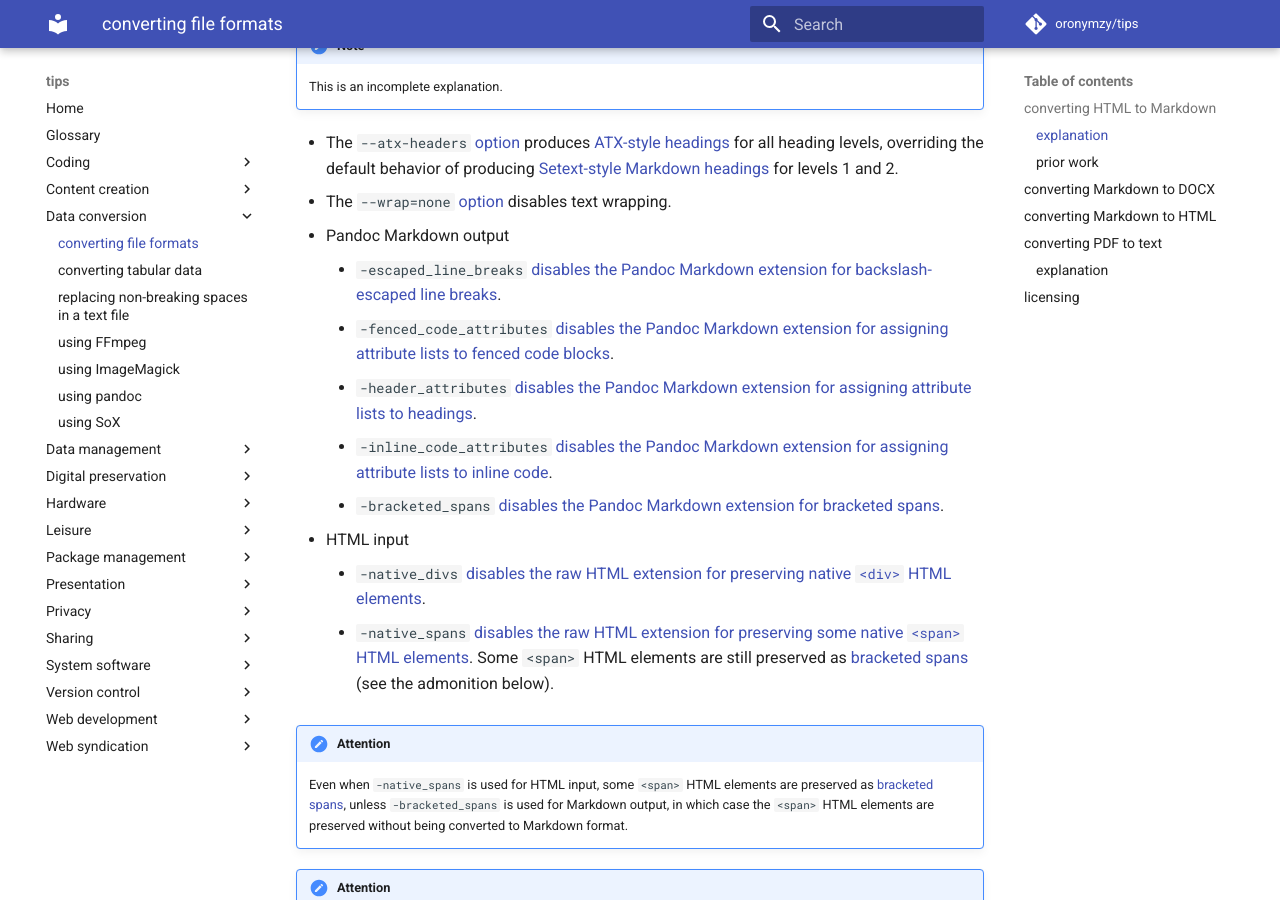
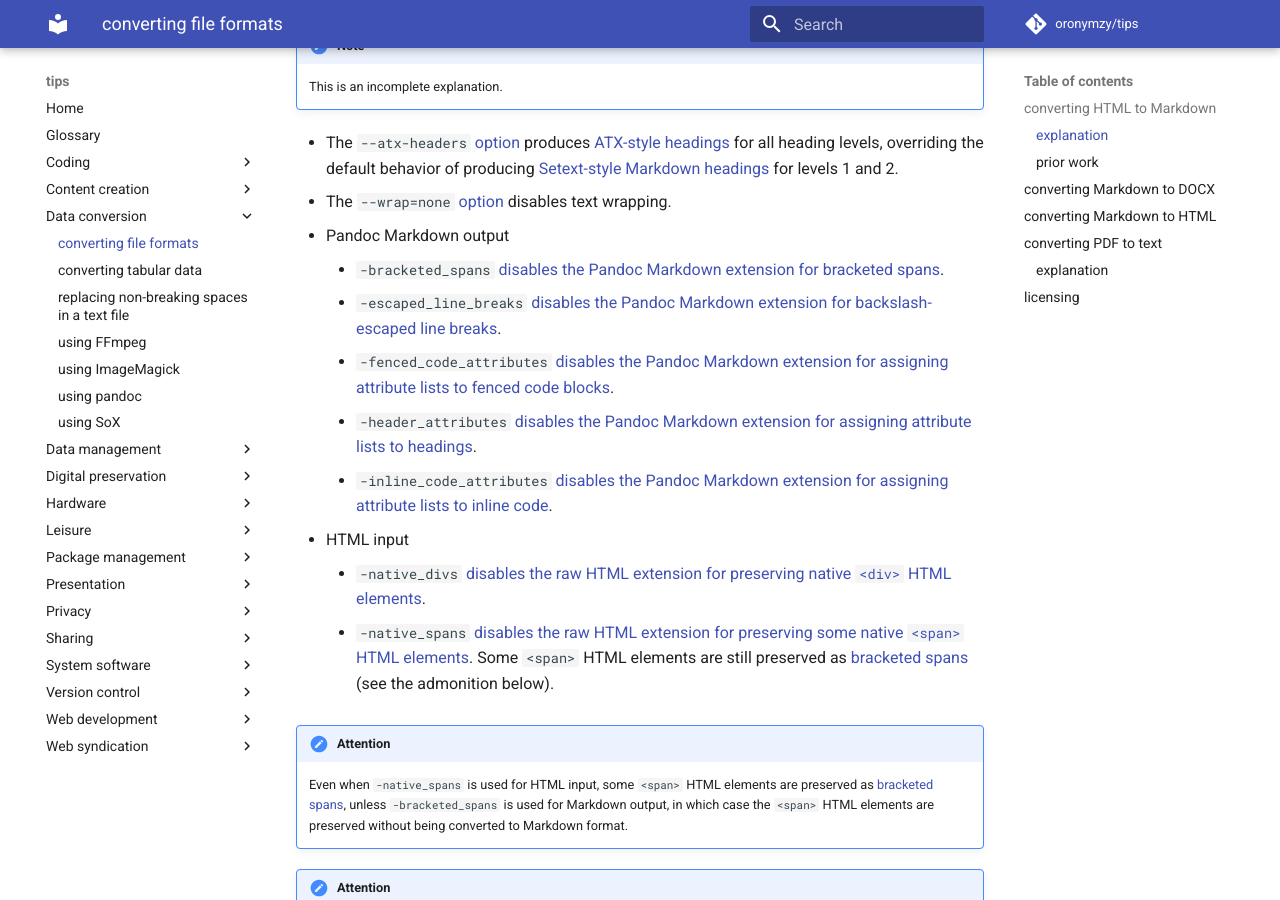
Before and after one commit to oronymzy/tips, an MkDocs documentation site: the page built from docs/cnvffmt.md, in a window 1280 px wide and 900 px high, scrolled down 523 px. Built offline with MkDocs 1.6.1 and Material for MkDocs 9.7.7, drawn with Linux system fonts in a browser that asks for light colours; comment, search, counter and statistics services are not loaded.

Commit message:
Alphabetize unordered list items

```diff
--- a/docs/cnvffmt.md
+++ b/docs/cnvffmt.md
@@ -18,11 +18,11 @@ Use `pandoc -f html-native_divs-native_spans -t markdown-escaped_line_breaks-fen
 - The `--atx-headers` [option](https://pandoc.org/MANUAL.html#option--atx-headers) produces [ATX-style headings](https://pandoc.org/MANUAL.html#atx-style-headers) for all heading levels, overriding the default behavior of producing [Setext-style Markdown headings](https://pandoc.org/MANUAL.html#setext-style-headers) for levels 1 and 2.
 - The `--wrap=none` [option](https://pandoc.org/MANUAL.html#option--wrap) disables text wrapping.
 - Pandoc Markdown output
+    - `-bracketed_spans` [disables](https://pandoc.org/MANUAL.html#extensions) [the Pandoc Markdown extension for bracketed spans](https://pandoc.org/MANUAL.html#extension-bracketed_spans).
     - `-escaped_line_breaks` [disables](https://pandoc.org/MANUAL.html#extensions) [the Pandoc Markdown extension for backslash-escaped line breaks](https://pandoc.org/MANUAL.html#paragraphs).
     - `-fenced_code_attributes` [disables](https://pandoc.org/MANUAL.html#extensions) [the Pandoc Markdown extension for assigning attribute lists to fenced code blocks](https://pandoc.org/MANUAL.html#extension-fenced_code_attributes).
     - `-header_attributes` [disables](https://pandoc.org/MANUAL.html#extensions) [the Pandoc Markdown extension for assigning attribute lists to headings](https://pandoc.org/MANUAL.html#extension-header_attributes).
     - `-inline_code_attributes` [disables](https://pandoc.org/MANUAL.html#extensions) [the Pandoc Markdown extension for assigning attribute lists to inline code](https://pandoc.org/MANUAL.html#extension-inline_code_attributes).
-    - `-bracketed_spans` [disables](https://pandoc.org/MANUAL.html#extensions) [the Pandoc Markdown extension for bracketed spans](https://pandoc.org/MANUAL.html#extension-bracketed_spans).
 - HTML input
     - `-native_divs` [disables](https://pandoc.org/MANUAL.html#extensions) [the raw HTML extension for preserving native `<div>` HTML elements](https://pandoc.org/MANUAL.html#native_divs).
     - `-native_spans` [disables](https://pandoc.org/MANUAL.html#extensions) [the raw HTML extension for preserving some native `<span>` HTML elements](https://pandoc.org/MANUAL.html#native_spans). Some `<span>` HTML elements are still preserved as [bracketed spans](https://pandoc.org/MANUAL.html#extension-bracketed_spans) (see the admonition below).
```
